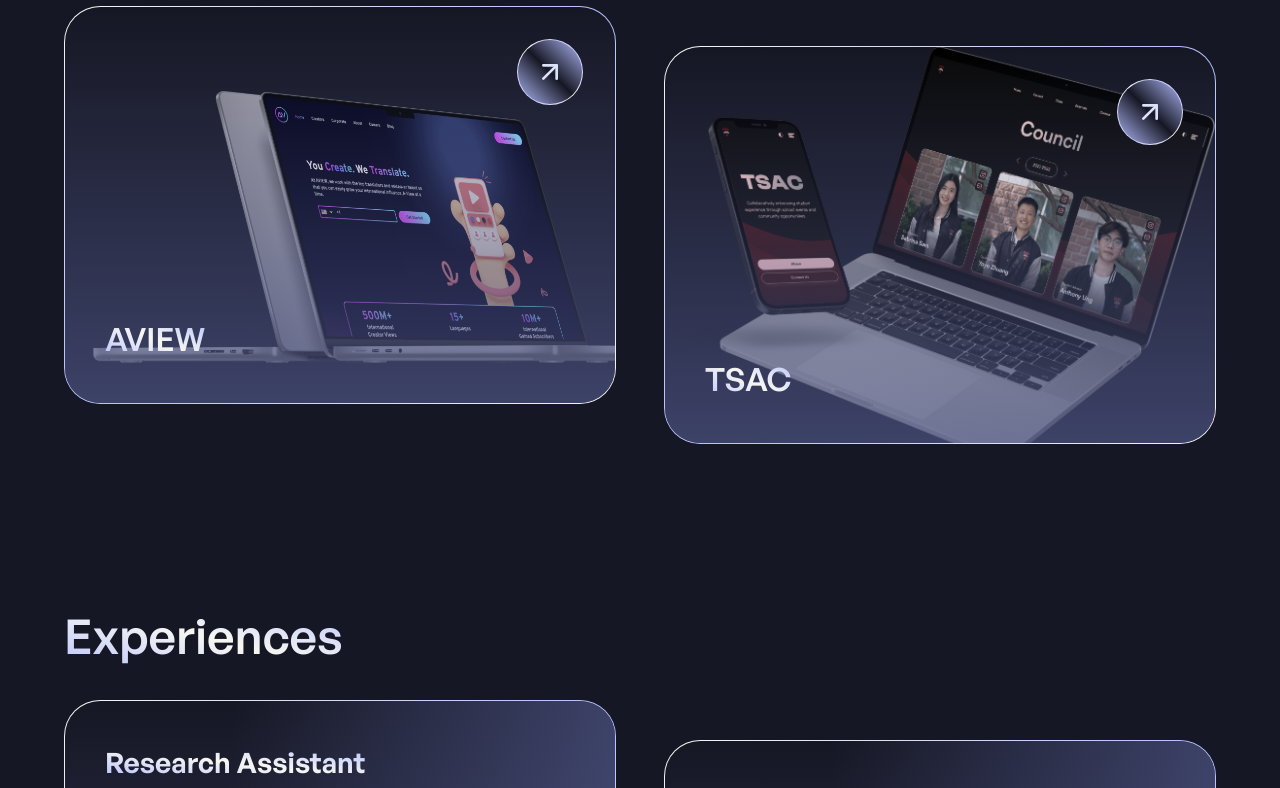
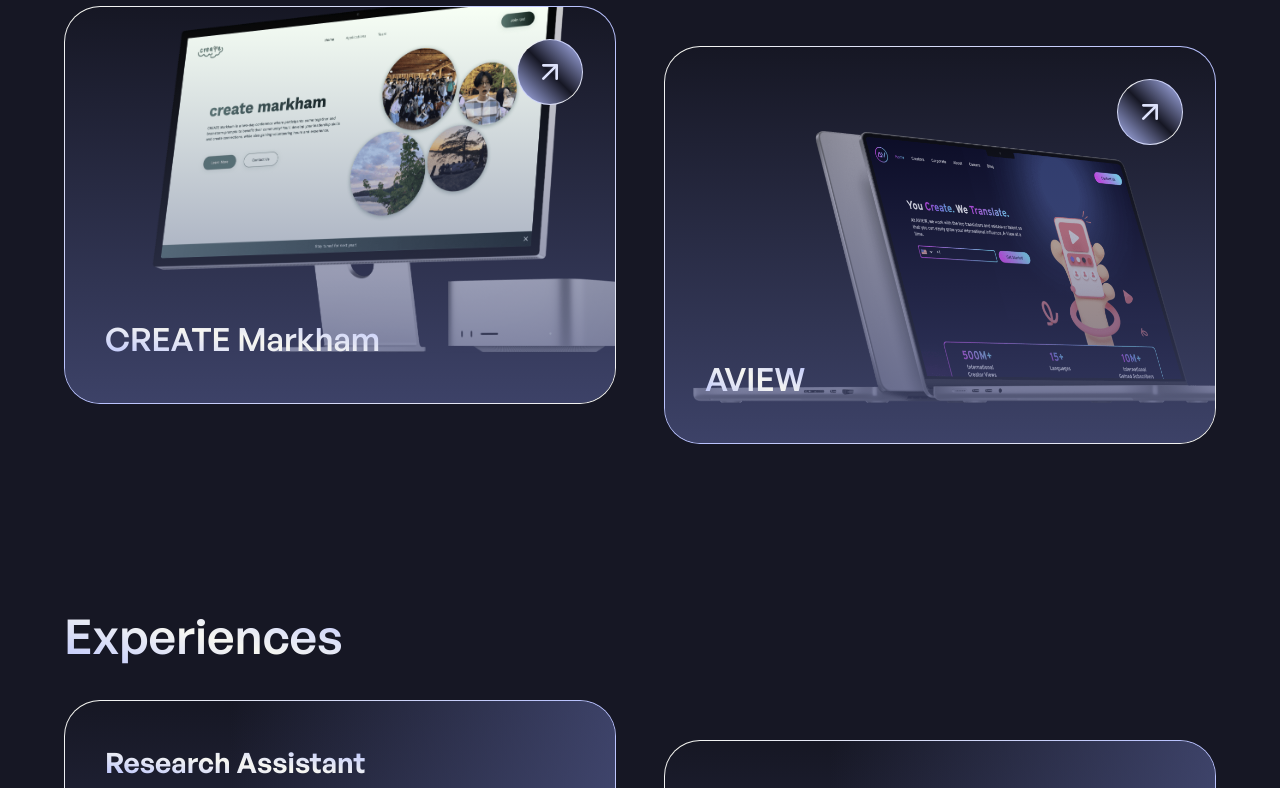
Before and after one commit to qiaoandrew/personal-website, a Next.js app: page / in a window 1280 px wide. Shown: the part 1159-1947 px from the top of the page. Built offline with nearby package versions, Linux system fonts and the light colour scheme.

Commit message:
Edit projects

```diff
--- a/constants/constants.js
+++ b/constants/constants.js
@@ -16,12 +16,12 @@
 import aview1 from '../public/img/mockups/aview-1.png';
 import aview2 from '../public/img/mockups/aview-2.png';
 import aview3 from '../public/img/mockups/aview-3.png';
-import tsac1Light from '../public/img/mockups/tsac-1-light.png';
-import tsac1Dark from '../public/img/mockups/tsac-1-dark.png';
-import tsac2Light from '../public/img/mockups/tsac-2-light.png';
-import tsac2Dark from '../public/img/mockups/tsac-2-dark.png';
-import tsac3Light from '../public/img/mockups/tsac-3-light.png';
-import tsac3Dark from '../public/img/mockups/tsac-3-dark.png';
+// import tsac1Light from '../public/img/mockups/tsac-1-light.png';
+// import tsac1Dark from '../public/img/mockups/tsac-1-dark.png';
+// import tsac2Light from '../public/img/mockups/tsac-2-light.png';
+// import tsac2Dark from '../public/img/mockups/tsac-2-dark.png';
+// import tsac3Light from '../public/img/mockups/tsac-3-light.png';
+// import tsac3Dark from '../public/img/mockups/tsac-3-dark.png';
 
 import uoft from '../public/img/logos/u-of-t.png';
 import aview from '../public/img/logos/aview.png';
@@ -112,36 +112,36 @@
       },
     ],
   },
-  // {
-  //   route: '/projects/create-markham',
-  //   title: 'CREATE Markham',
-  //   type: 'Website',
-  //   mockups: [create1, create2, create3],
-  //   description:
-  //     "As Technology Chairperson of CREATE Markham, I revamped their website using HTML, CSS, and JavaScript to enhance the organization's digital presence.",
-  //   summary: [
-  //     'Website for CREATE Markham, a youth-led non-profit organization based in Markham, Ontario.',
-  //     'CREATE stands for Cultivating Realistic and Effective Actions Towards Everyone. They host an annual wintertime conference, followed by a summertime outdoors retreat centered around personal growth within the Markham youth.',
-  //     'Throughout the conference, delegates learn essential leadership, collaboration, and communication skills, preparing them for their future endeavors.',
-  //     'As Technology Chairperson from 2021-2022, I revamped their website, helping the organization to expand and solidify their digital presence.',
-  //   ],
-  //   points: [
-  //     { title: 'Developed For', text: 'CREATE Markham' },
-  //     { title: 'Project Type', text: 'Website' },
-  //     {
-  //       title: 'Technologies',
-  //       text: 'React.js, Next.js, TypeScript, Tailwind CSS, Firebase, Figma',
-  //     },
-  //     { title: 'Roles', text: 'Developer, UI/UX Designer' },
-  //   ],
-  //   buttons: [
-  //     { text: 'Website', link: 'https://createmarkham.ca/' },
-  //     {
-  //       text: 'GitHub Repository',
-  //       link: 'https://github.com/CREATE-Conference/create-website',
-  //     },
-  //   ],
-  // },
+  {
+    route: '/projects/create-markham',
+    title: 'CREATE Markham',
+    type: 'Website',
+    mockups: [create1, create2, create3],
+    description:
+      "As Technology Chairperson of CREATE Markham, I revamped their website using React.js, Next.js, Firebase, and Tailwind CSS to enhance the organization's digital presence.",
+    summary: [
+      'Website for CREATE Markham, a youth-led non-profit organization based in Markham, Ontario.',
+      'CREATE stands for Cultivating Realistic and Effective Actions Towards Everyone. They host an annual wintertime conference, followed by a summertime outdoors retreat centered around personal growth within the Markham youth.',
+      'Throughout the conference, delegates learn essential leadership, collaboration, and communication skills, preparing them for their future endeavors.',
+      'As Technology Chairperson from 2021-2022, I revamped their website, helping the organization to expand and solidify their digital presence.',
+    ],
+    points: [
+      { title: 'Developed For', text: 'CREATE Markham' },
+      { title: 'Project Type', text: 'Website' },
+      {
+        title: 'Technologies',
+        text: 'React.js, Next.js, TypeScript, Tailwind CSS, Firebase, Figma',
+      },
+      { title: 'Roles', text: 'Developer, UI/UX Designer' },
+    ],
+    buttons: [
+      { text: 'Website', link: 'https://createmarkham.ca/' },
+      {
+        text: 'GitHub Repository',
+        link: 'https://github.com/CREATE-Conference/create-website',
+      },
+    ],
+  },
   {
     route: '/projects/aview',
     title: 'AVIEW',
@@ -172,37 +172,37 @@
       },
     ],
   },
-  {
-    route: '/projects/tsac',
-    title: 'TSAC',
-    type: 'Website',
-    mockups: [
-      tsac1Light,
-      tsac1Dark,
-      tsac2Light,
-      tsac2Dark,
-      tsac3Light,
-      tsac3Dark,
-    ],
-    description:
-      "As Technology Chairperson on my high school's student council during my senior year of high school, I revamped the council's website using Next.js and Firebase.",
-    summary: [
-      "Website developed for Pierre Elliott Trudeau High School's Student Activities Council (TSAC).",
-      "TSAC is Pierre Elliott Trudeau High School's student council and represents the student body and makes decisions on its behalf.",
-      "Using TSAC's website, students are able to learn about the council and the school, including its clubs, external opportunities, and more.",
-      "As Technology Chairperson during my senior year in high school, my role was the enhance the school's technologies including our school app and student council website.",
-    ],
-    points: [
-      { title: 'Developed For', text: 'TSAC' },
-      { title: 'Project Type', text: 'Website' },
-      {
-        title: 'Technologies',
-        text: 'React.js, Next.js, JavaScript, Firebase, Figma',
-      },
-      { title: 'Roles', text: 'Developer, UI/UX Designer' },
-    ],
-    buttons: [{ text: 'Website', link: 'https://tsac.ca/' }],
-  },
+  // {
+  //   route: '/projects/tsac',
+  //   title: 'TSAC',
+  //   type: 'Website',
+  //   mockups: [
+  //     tsac1Light,
+  //     tsac1Dark,
+  //     tsac2Light,
+  //     tsac2Dark,
+  //     tsac3Light,
+  //     tsac3Dark,
+  //   ],
+  //   description:
+  //     "As Technology Chairperson on my high school's student council during my senior year of high school, I revamped the council's website using Next.js and Firebase.",
+  //   summary: [
+  //     "Website developed for Pierre Elliott Trudeau High School's Student Activities Council (TSAC).",
+  //     "TSAC is Pierre Elliott Trudeau High School's student council and represents the student body and makes decisions on its behalf.",
+  //     "Using TSAC's website, students are able to learn about the council and the school, including its clubs, external opportunities, and more.",
+  //     "As Technology Chairperson during my senior year in high school, my role was the enhance the school's technologies including our school app and student council website.",
+  //   ],
+  //   points: [
+  //     { title: 'Developed For', text: 'TSAC' },
+  //     { title: 'Project Type', text: 'Website' },
+  //     {
+  //       title: 'Technologies',
+  //       text: 'React.js, Next.js, JavaScript, Firebase, Figma',
+  //     },
+  //     { title: 'Roles', text: 'Developer, UI/UX Designer' },
+  //   ],
+  //   buttons: [{ text: 'Website', link: 'https://tsac.ca/' }],
+  // },
 ];
 
 export const EXPERIENCES = [
--- a/pages/projects/aview.jsx
+++ b/pages/projects/aview.jsx
@@ -10,7 +10,7 @@
         description="As Technology Chairperson on my high school's student council during my senior year, I revamped the council's website using React.js, Next.js, and Firebase."
         keywords="TSAC,Pierre Elliott Trudeau High School,Next.js,Firebase,Andrew Qiao"
       />
-      <ProjectPage idx={2} />
+      <ProjectPage idx={3} />
       <Footer />
     </>
   );
--- a/pages/projects/tsac.jsx
+++ b/pages/projects/create-markham.jsx
@@ -2,11 +2,11 @@
 import ProjectPage from '../../components/sections/projects/ProjectPage';
 import SEO from '../../components/SEO/SEO';
 
-export default function TSAC() {
+export default function CREATE() {
   return (
     <>
-      <SEO title="TSAC | Andrew Qiao" description="" keywords="" />
-      <ProjectPage idx={3} />
+      <SEO title="CREATE | Andrew Qiao" description="" keywords="" />
+      <ProjectPage idx={2} />
       <Footer />
     </>
   );
```
